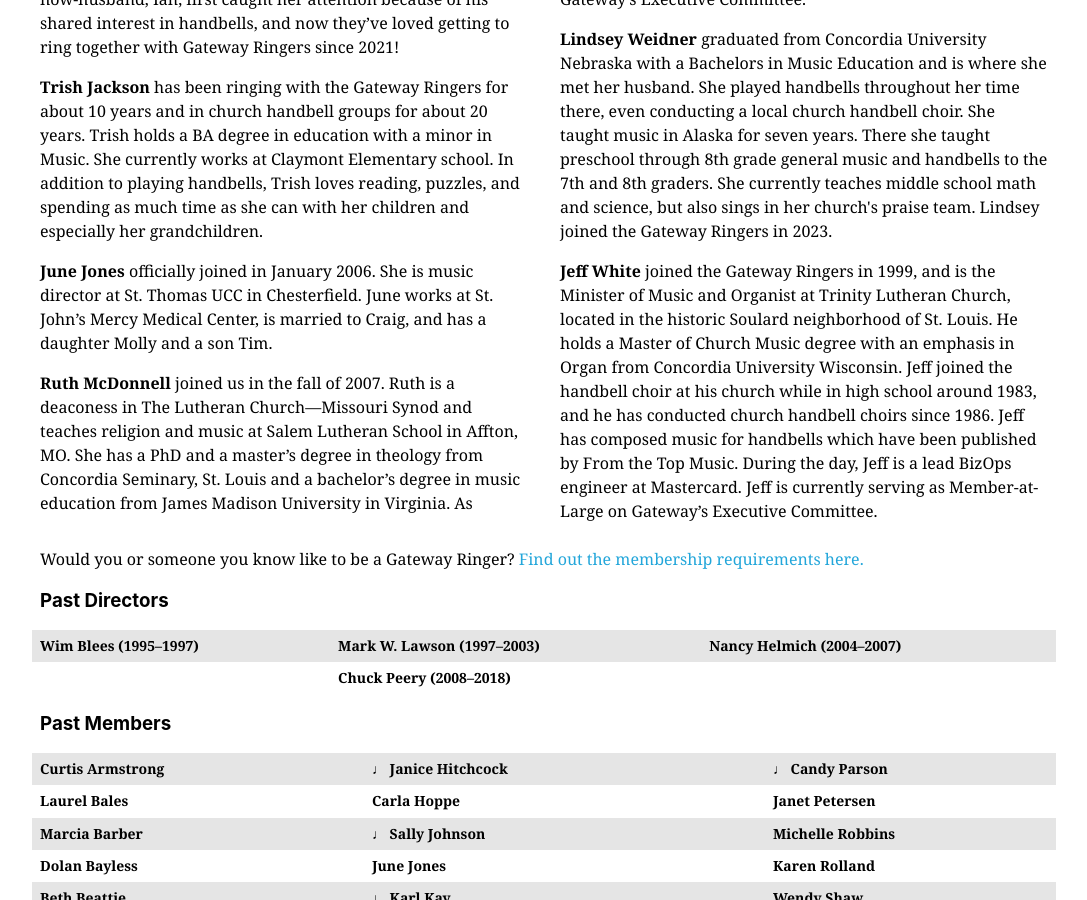
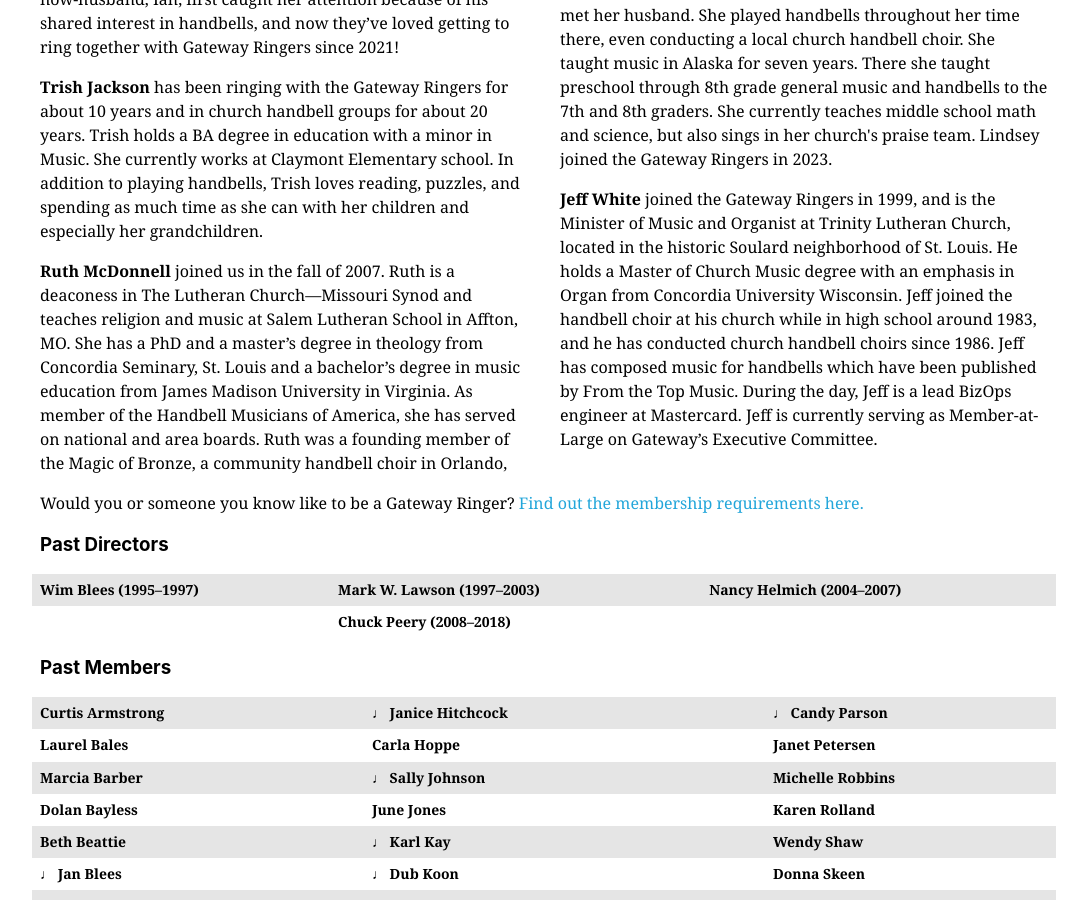
Before and after one commit to GatewayRingers/GatewayRingers.github.io, a Jekyll site: the page built from musicians.html, in a window 1280 px wide and 900 px high, scrolled down 1808 px. Shown: the whole window, without its empty margins (96-1183 px from the left). Built offline with Jekyll 4.4.1, drawn with Linux system fonts in a browser that asks for light colours; nearby versions of some CDN libraries.

Commit message:
Update musicians.html

```diff
--- a/musicians.html
+++ b/musicians.html
@@ -71,11 +71,6 @@ title: Gateway Musicians
     has been ringing with the Gateway Ringers for about 10 years and in church handbell groups for about 20 years.
     Trish holds a BA degree in education with a minor in Music. She currently works at Claymont Elementary school.
     In addition to playing handbells, Trish loves reading, puzzles, and spending as much time as she can with her children and especially her grandchildren.
-    </li>
-
-  <li class="pv2" id="June"><strong>June Jones</strong>
-    officially joined in January 2006.  She is music director  at St. Thomas UCC in Chesterfield.
-    June works at St. John’s Mercy Medical Center, is married to Craig, and has a daughter Molly and a son Tim.
     </li>
 
   <li class="pv2" id="Ruth"><strong>Ruth McDonnell</strong>
```
